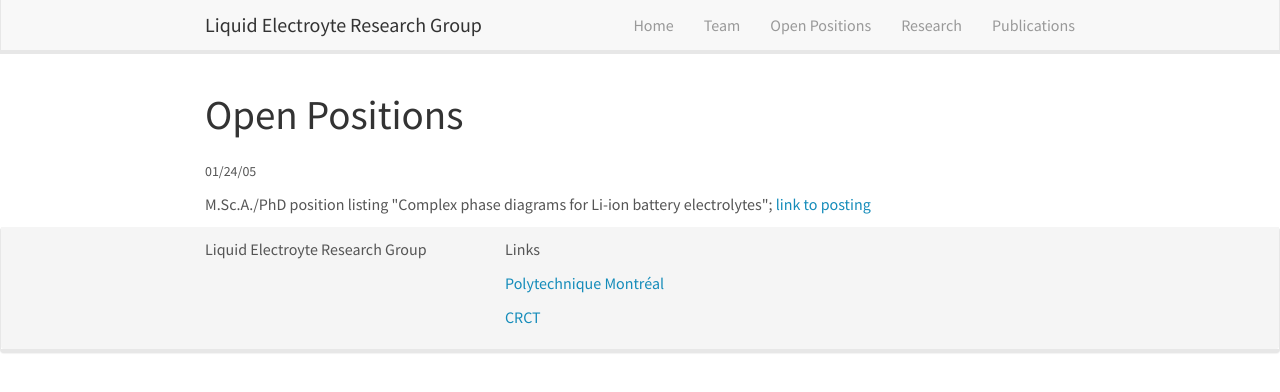
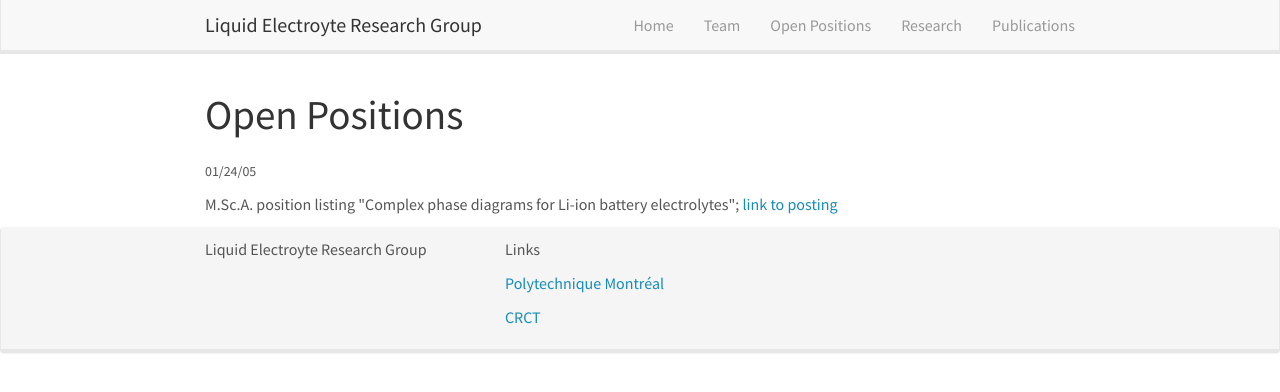
Before and after one commit to LECRCT/website, a Jekyll site: the page built from _pages/news.html, in a window 1280 px wide. Shown: the top 392 px of the page. Built offline with Jekyll 4.4.1, drawn with Linux system fonts in a browser that asks for light colours; nearby versions of some CDN libraries.

Commit message:
Update news.yml

```diff
--- a/_data/news.yml
+++ b/_data/news.yml
@@ -3,4 +3,4 @@
   tags:
     - some
     - tags
-  content: M.Sc.A./PhD position listing "Complex phase diagrams for Li-ion battery electrolytes"; <a href="https://www.polymtl.ca/expertises/en/complex-phase-diagrams-li-ion-battery-electrolytes" target="_blank">link to posting</a>
+  content: M.Sc.A. position listing "Complex phase diagrams for Li-ion battery electrolytes"; <a href="https://www.polymtl.ca/expertises/en/complex-phase-diagrams-li-ion-battery-electrolytes" target="_blank">link to posting</a>
```
